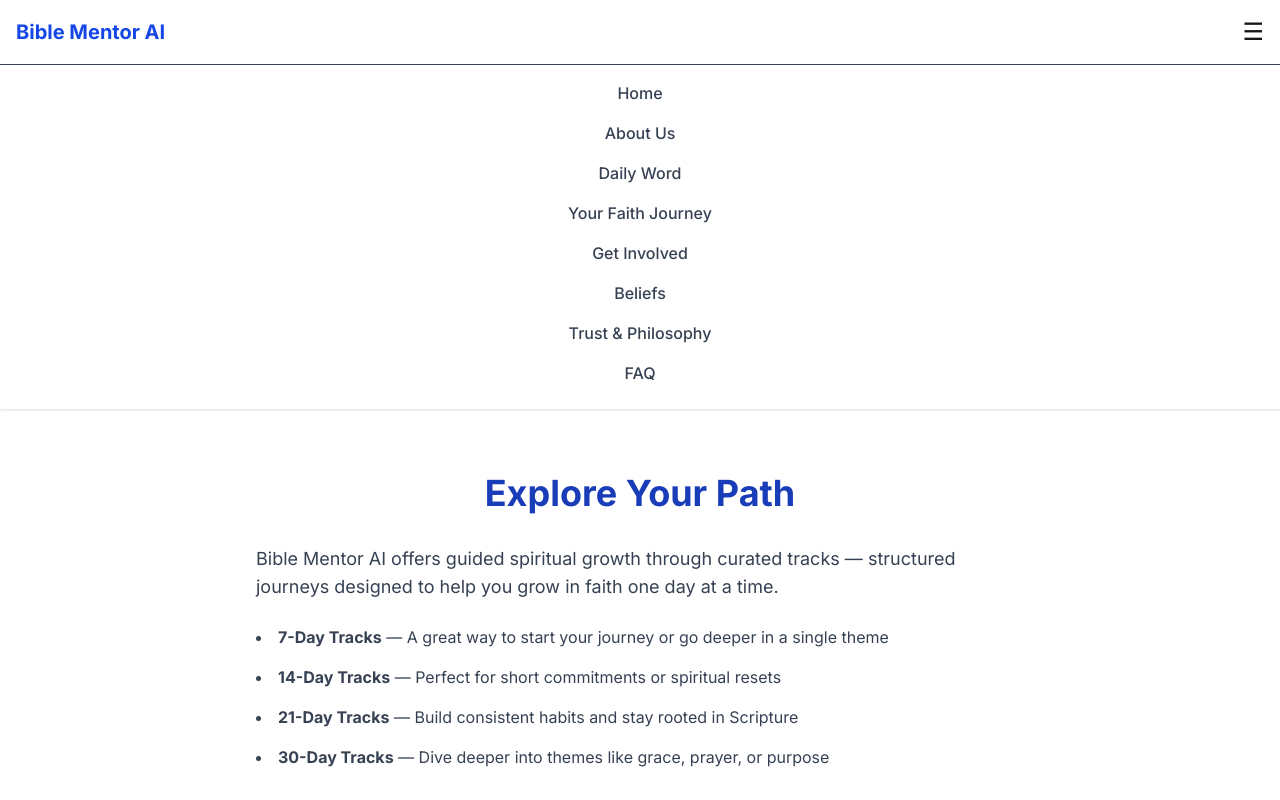
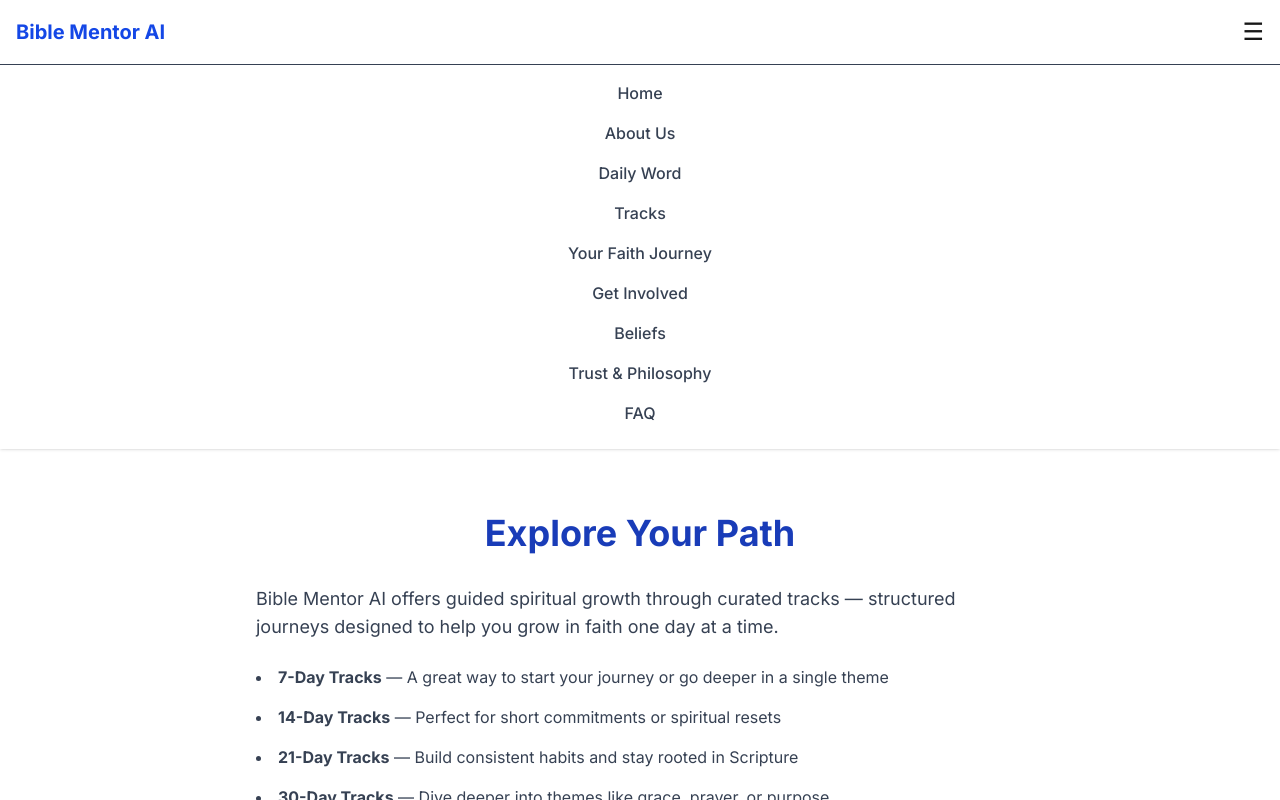
Before and after one commit to houstonmarkw/bible-mentor-ai-frontend, a Next.js app: page /tracks in a window 1280 px wide. Both pictures are taken after a click on the button "Toggle navigation menu". Shown: the top 800 px of the page. Built offline with nearby package versions, Linux system fonts and the light colour scheme.

Commit message:
Tracks added to Menu

```diff
--- a/src/components/Navbar.tsx
+++ b/src/components/Navbar.tsx
@@ -28,6 +28,7 @@ export default function Navbar() {
             <Link href="/">Home</Link>
             <Link href="/about">About Us</Link>
             <Link href="/daily-word">Daily Word</Link>
+            <Link href="/tracks">Tracks</Link>
             <Link href="/memory">Your Faith Journey</Link>
             <Link href="/get-involved">Get Involved</Link>
             <Link href="/beliefs">Beliefs</Link>
```
